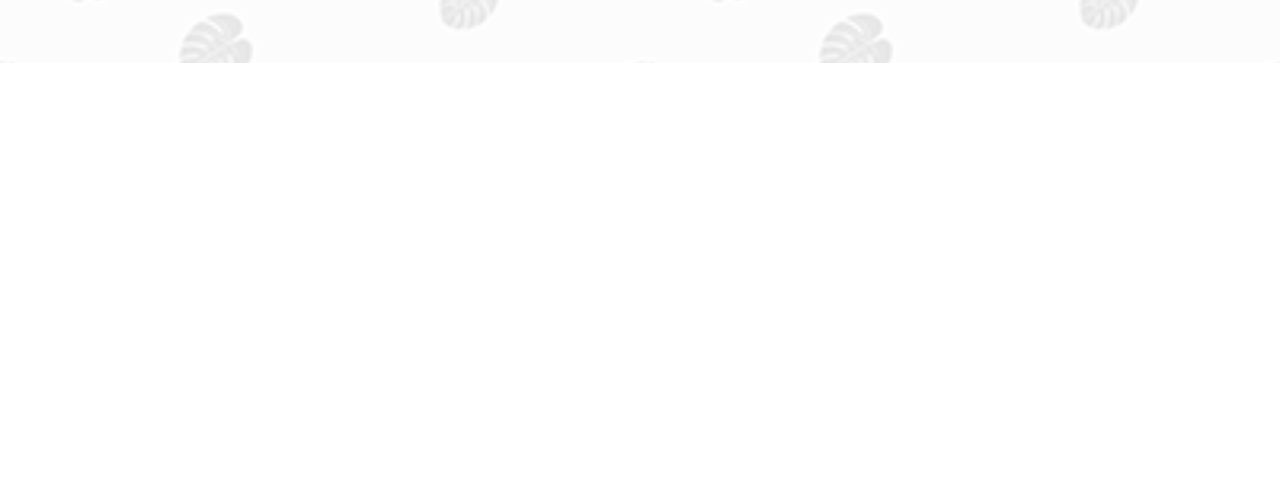
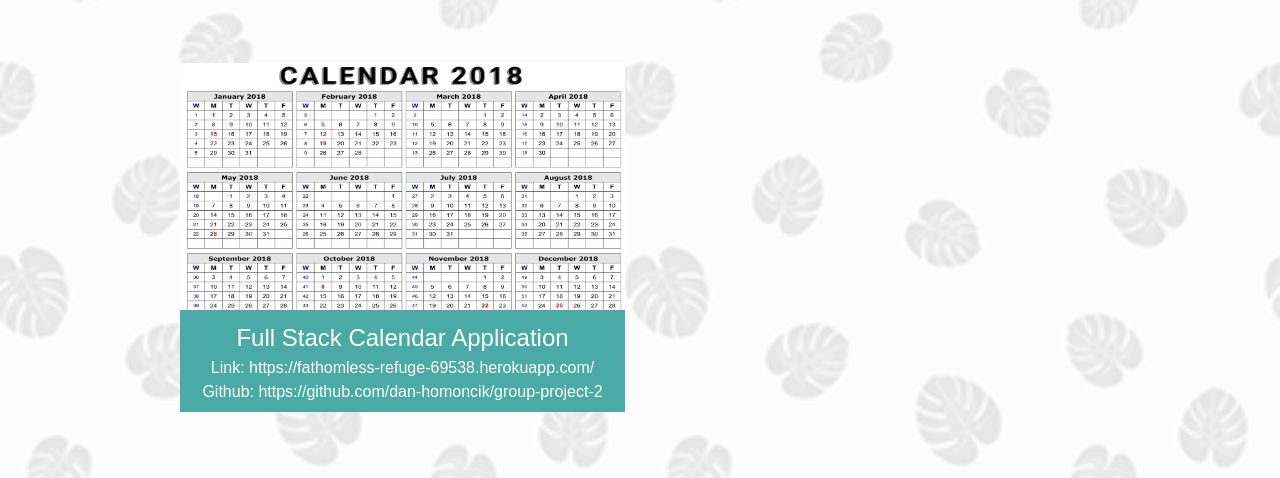
Before and after one commit to Zashii/Bootstrap-Portfolio, a plain HTML site: page portfolio.html in a window 1280 px wide. Shown: the part 1821-2299 px from the top of the page. Before the commit the page ends 1884 px from the top, so only its background shows below. Drawn offline with nearby package versions, Linux system fonts and the light colour scheme.

Commit message:
calendar project

```diff
--- a/portfolio.html
+++ b/portfolio.html
@@ -220,6 +220,34 @@
 
       </div>
 
+      <div class="row">
+
+        <div class="col-lg-5 offset-lg-1 col-md-5 offset-md-1 col-sm-11" style="color:#4aaaa5">
+
+            <a href=" https://fathomless-refuge-69538.herokuapp.com/"><img src="assets/images/calendar.jpg" class="portfolioThumbnail" style="height: 297px">
+            <p class="portfolioItem" id="p5">
+                    <span style="color:white; font-size: 1.5em">Full Stack Calendar Application</span>
+                    <br>
+                    <span style="color:white">Link:  https://fathomless-refuge-69538.herokuapp.com/</span>
+                    <br>
+                    <a href="https://github.com/dan-homoncik/group-project-2"><span style="color:white">Github: https://github.com/dan-homoncik/group-project-2</span></a>
+            </p>
+        </div>
+
+        <!-- <div class="col-lg-5 col-md-5 col-sm-11" style="color:#4aaaa5">
+
+            <a href="https://friendfinder-kw.herokuapp.com/"><img src="assets/images/friendfinder.png" class="portfolioThumbnail" style="height: 297px">
+            <p class="portfolioItem" id="p6">
+                <span style="color:white; font-size: 1.5em">Friend Finder</span>
+                <br>
+                <span style="color:white">Link: https://friendfinder-kw.herokuapp.com/</span>
+                <br>
+                <a href="https://github.com/Zashii/FriendFinder"><span style="color:white">Github: https://github.com/Zashii/FriendFinder</span></a>
+            </p>
+       </div> -->
+
+      </div>
+
     </div>
 
   </div>
```
Also changed, not shown: assets/images/calendar.jpg (added).
